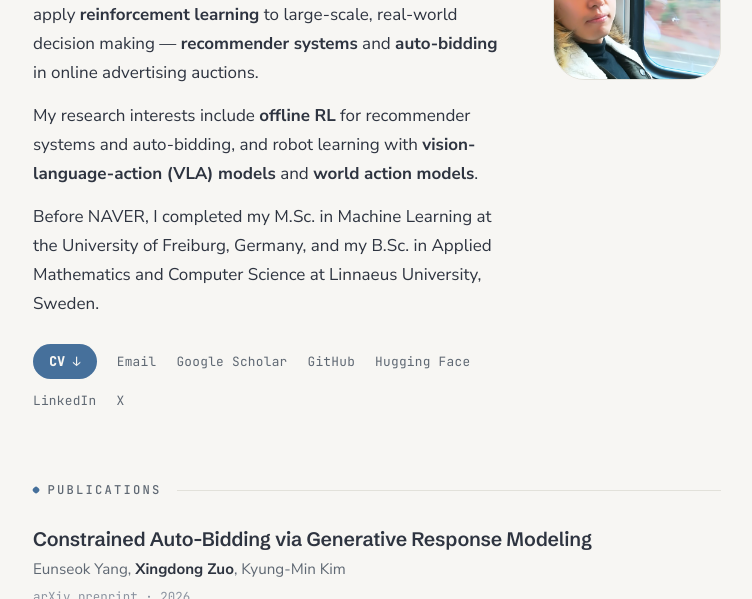
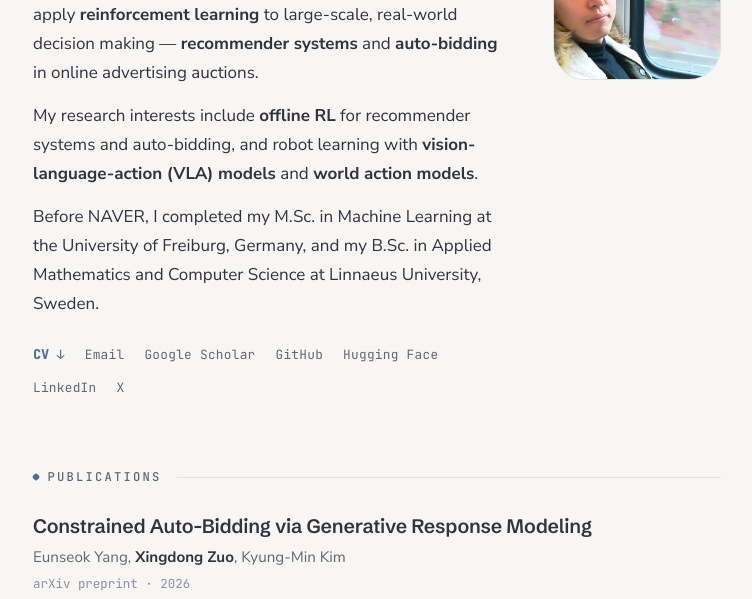
Before and after one commit to zuoxingdong/zuoxingdong.github.io, an Astro site: page / in a window 1280 px wide. Shown: the part 209-808 px from the top of the page, without its empty margins (263-1015 px from the left). Built offline with nearby package versions, Linux system fonts and the light colour scheme; Astro itself is replaced by a stand-in of ours.

Commit message:
Tone down CV link: accent text instead of filled button

```diff
--- a/src/styles/global.css
+++ b/src/styles/global.css
@@ -202,15 +202,10 @@ h1.name .dot {
   text-decoration-color: var(--accent);
 }
 
-/* The one real call to action: a filled fjord-blue CV button */
+/* CV leads the row: accent color only, no box — quiet hierarchy */
 .link-row a.primary {
-  padding: 0.4rem 1rem;
-  border-radius: 999px;
-  background: var(--accent);
-  color: var(--bg);
+  color: var(--accent);
   font-weight: 600;
-  text-decoration: none;
-  transition: background 0.15s ease, transform 0.15s ease;
 }
 
 .link-row a.primary::after {
@@ -219,9 +214,8 @@ h1.name .dot {
 }
 
 .link-row a.primary:hover {
-  background: var(--accent-hover);
-  color: var(--bg);
-  transform: translateY(-1px);
+  color: var(--accent-hover);
+  text-decoration-color: var(--accent-hover);
 }
 
 /* ---------- sections ---------- */
```
